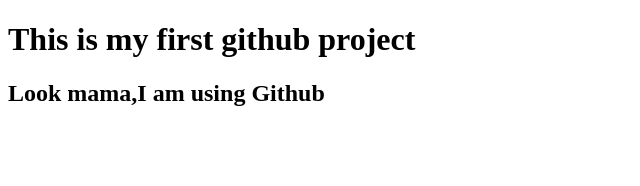
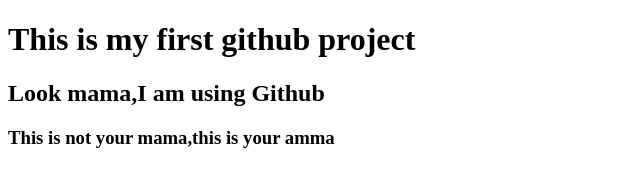
Before and after one commit to Himel150750/My-First-Website, a plain HTML site: page index.html in a window 1280 px wide. Shown: the whole page, without its empty margins (0-640 px from the left). Drawn offline with Linux system fonts and the light colour scheme.

Commit message:
ok agreement

```diff
--- a/index.html
+++ b/index.html
@@ -8,5 +8,6 @@
 <body>
  <h1>This is my first github project</h1>
  <h2>Look mama,I am using Github</h2>
+ <h3>This is not your mama,this is your amma</h3>
 </body>
 </html>
```
